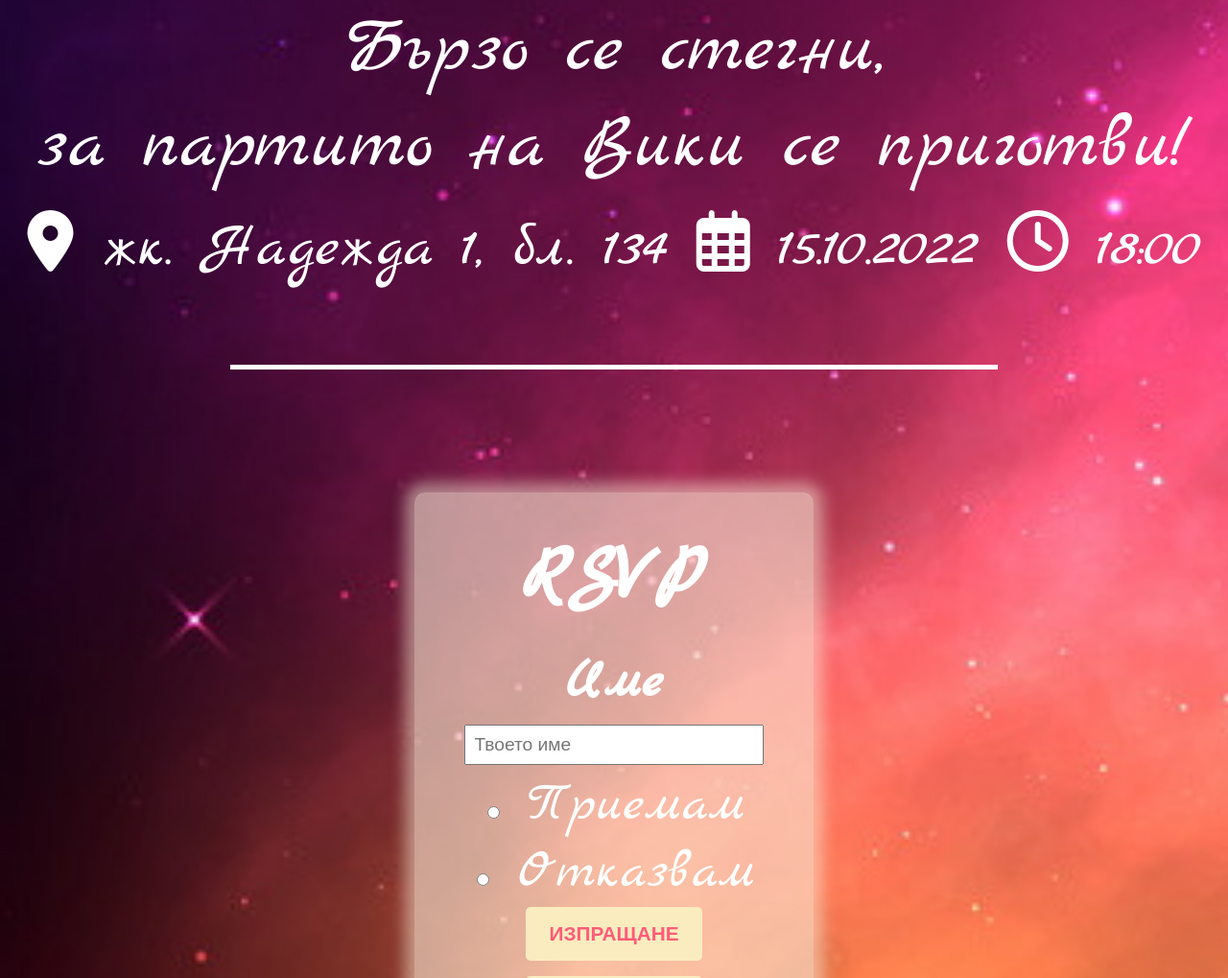
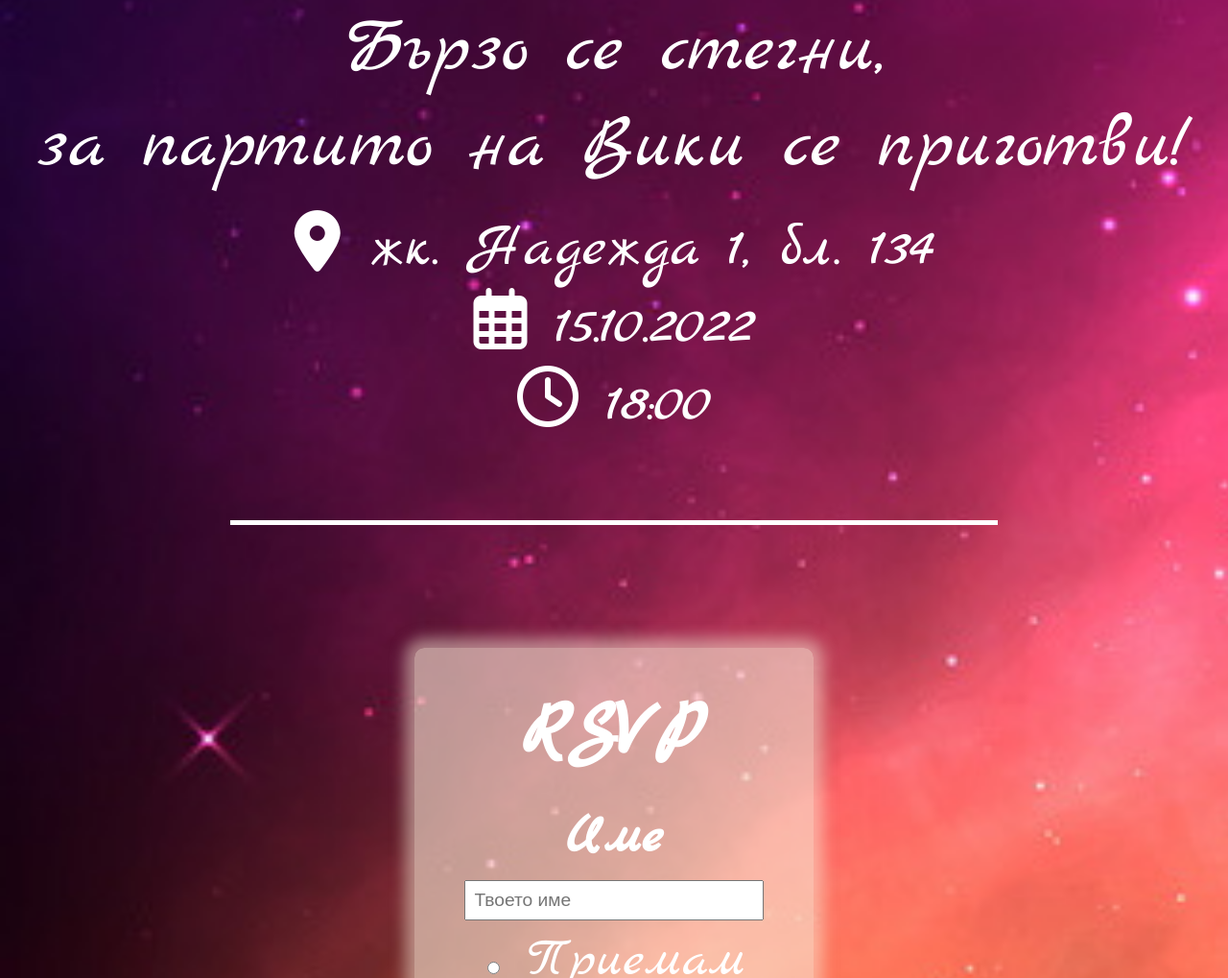
Before and after one commit to udarensamolet/VikiBirthdayInvite, a plain HTML site: page index.html in a window 1280 px wide. Shown: the part 1123-2142 px from the top of the page at 96% size. Drawn offline with Linux system fonts and the light colour scheme.

Commit message:
Update index.html

```diff
--- a/index.html
+++ b/index.html
@@ -19,10 +19,11 @@
             <h2>Вики става на 17!</h2>
             <p class="invite">Бързо се стегни, </p>
             <p class="invite">за партито на Вики се приготви!</p>
-            <p class="details-info">
-                <i class="fa-solid fa-location-dot"></i> жк. Надежда 1, бл. 134 <i class="fa-regular fa-calendar-days"></i> 15.10.2022 <i
-                    class="fa-regular fa-clock"></i> 18:00
-            </p>
+            <div class="details-info">
+                <div class="details-info-details"><i class="fa-solid fa-location-dot"></i> жк. Надежда 1, бл. 134 </div>
+                <div class="details-info-details"><i class="fa-regular fa-calendar-days"></i> 15.10.2022 </div>
+                <div class="details-info-details"><i class="fa-regular fa-clock"></i> 18:00</div>
+            </div>
             <p class="nav-line"></p>
             <section id="rsvp">
                 <section class="rsvp-wrapper">
```
